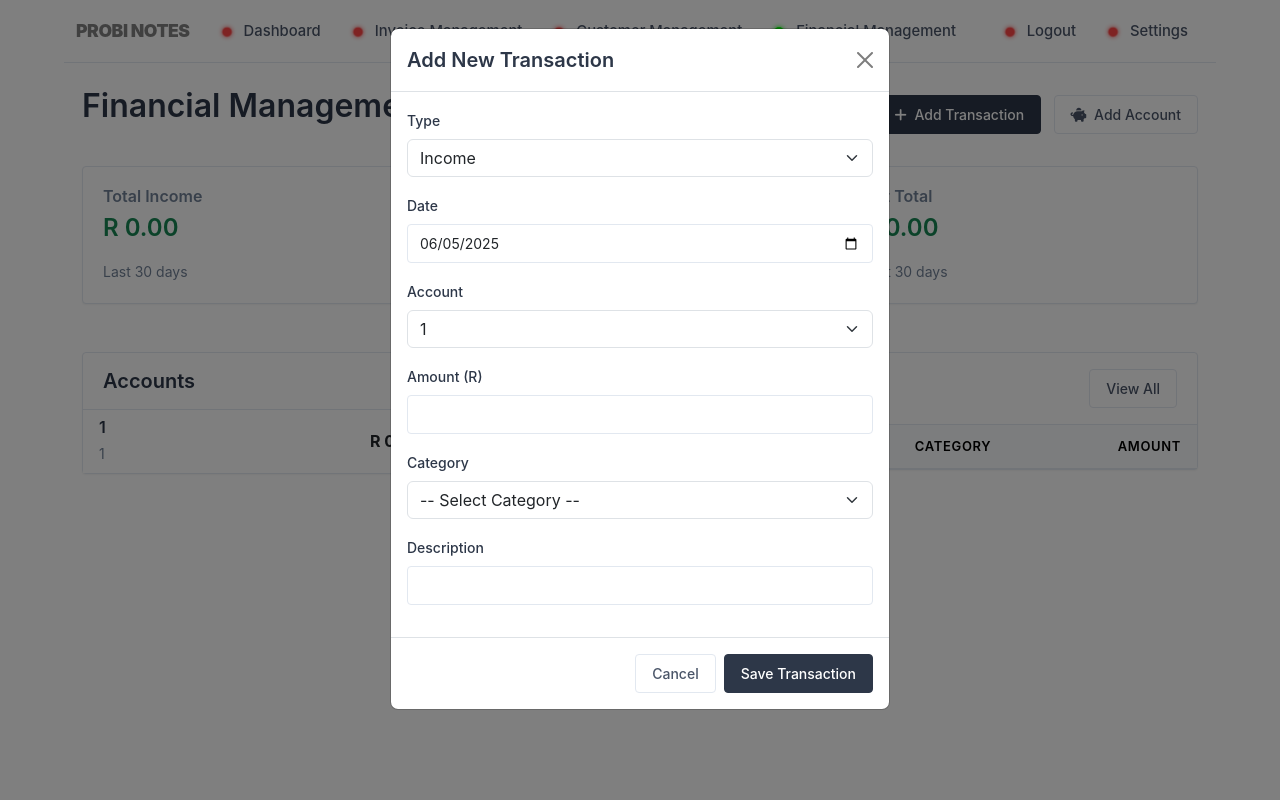
After one commit to Lethokuhle94/business-CRM-general, a PHP site: page /financial/list.php in a window 1280 px wide, after a click on "Add Transaction". The commit adds this page. Run offline with PHP 8.4, Linux system fonts and the light colour scheme; the visitor is signed in with stand-in values (Sample User, id 1); tables that the repository leaves empty or names only in its code hold one stand-in row (values such as "Sample post"); lists and menus that the app fills with data are empty.

Commit message:
FEAT: Add complete financial management module - Added core financial tables (accounts, transactions, categories) - Implemented dashboard with summary widgets - Created transaction/account CRUD operations - Added documentation for users and developers - Integrated with existing navigation system

```diff
--- /dev/null
+++ b/financial/list.php
@@ -0,0 +1,301 @@
+<?php
+require_once '../includes/config.php';
+require_once '../includes/header.php';
+require_once '../includes/navigation.php';
+
+// Check if user is logged in
+if (!isset($_SESSION['user_id'])) {
+    header('Location: /login.php');
+    exit;
+}
+
+// Get all accounts for the user
+$accounts = $pdo->prepare("SELECT * FROM financial_accounts WHERE user_id = ? ORDER BY account_name");
+$accounts->execute([$_SESSION['user_id']]);
+$accounts = $accounts->fetchAll();
+
+// Get all transactions for the user (last 30 days)
+$transactions = $pdo->prepare("
+    SELECT t.*, a.account_name, c.name as category_name
+    FROM transactions t
+    LEFT JOIN financial_accounts a ON t.account_id = a.id
+    LEFT JOIN transaction_categories c ON t.category_id = c.id
+    WHERE t.user_id = ? AND t.transaction_date >= DATE_SUB(CURDATE(), INTERVAL 30 DAY)
+    ORDER BY t.transaction_date DESC
+");
+$transactions->execute([$_SESSION['user_id']]);
+$transactions = $transactions->fetchAll();
+
+// Get all categories for the user
+$categories = $pdo->prepare("SELECT * FROM transaction_categories WHERE user_id = ? OR is_default = TRUE ORDER BY type, name");
+$categories->execute([$_SESSION['user_id']]);
+$categories = $categories->fetchAll();
+
+// Calculate totals
+$incomeTotal = $pdo->prepare("SELECT SUM(amount) as total FROM transactions WHERE user_id = ? AND type = 'income' AND transaction_date >= DATE_SUB(CURDATE(), INTERVAL 30 DAY)");
+$incomeTotal->execute([$_SESSION['user_id']]);
+$incomeTotal = $incomeTotal->fetch()['total'] ?? 0;
+
+$expenseTotal = $pdo->prepare("SELECT SUM(amount) as total FROM transactions WHERE user_id = ? AND type = 'expense' AND transaction_date >= DATE_SUB(CURDATE(), INTERVAL 30 DAY)");
+$expenseTotal->execute([$_SESSION['user_id']]);
+$expenseTotal = $expenseTotal->fetch()['total'] ?? 0;
+
+$netTotal = $incomeTotal - $expenseTotal;
+?>
+
+<div class="container mt-4">
+    <div class="row">
+        <div class="col-md-12">
+            <div class="d-flex justify-content-between align-items-center mb-4">
+                <h2>Financial Management</h2>
+                <div>
+                    <button class="btn btn-primary me-2" data-bs-toggle="modal" data-bs-target="#addTransactionModal">
+                        <i class="fas fa-plus me-1"></i> Add Transaction
+                    </button>
+                    <button class="btn btn-outline-secondary" data-bs-toggle="modal" data-bs-target="#addAccountModal">
+                        <i class="fas fa-piggy-bank me-1"></i> Add Account
+                    </button>
+                </div>
+            </div>
+        </div>
+    </div>
+
+    <!-- Summary Cards -->
+    <div class="row mb-4">
+        <div class="col-md-4">
+            <div class="card">
+                <div class="card-body">
+                    <h6 class="card-title text-muted">Total Income</h6>
+                    <h4 class="text-success">R <?= number_format($incomeTotal, 2) ?></h4>
+                    <small class="text-muted">Last 30 days</small>
+                </div>
+            </div>
+        </div>
+        <div class="col-md-4">
+            <div class="card">
+                <div class="card-body">
+                    <h6 class="card-title text-muted">Total Expenses</h6>
+                    <h4 class="text-danger">R <?= number_format($expenseTotal, 2) ?></h4>
+                    <small class="text-muted">Last 30 days</small>
+                </div>
+            </div>
+        </div>
+        <div class="col-md-4">
+            <div class="card">
+                <div class="card-body">
+                    <h6 class="card-title text-muted">Net Total</h6>
+                    <h4 class="<?= $netTotal >= 0 ? 'text-success' : 'text-danger' ?>">R <?= number_format($netTotal, 2) ?></h4>
+                    <small class="text-muted">Last 30 days</small>
+                </div>
+            </div>
+        </div>
+    </div>
+
+    <div class="row">
+        <!-- Accounts List -->
+        <div class="col-md-4">
+            <div class="card">
+                <div class="card-header d-flex justify-content-between align-items-center">
+                    <h5 class="mb-0">Accounts</h5>
+                    <span class="badge bg-primary"><?= count($accounts) ?></span>
+                </div>
+                <div class="card-body p-0">
+                    <div class="list-group list-group-flush">
+                        <?php foreach ($accounts as $account): ?>
+                        <div class="list-group-item d-flex justify-content-between align-items-center">
+                            <div>
+                                <h6 class="mb-1"><?= htmlspecialchars($account['account_name']) ?></h6>
+                                <small class="text-muted"><?= ucfirst(str_replace('_', ' ', $account['account_type'])) ?></small>
+                            </div>
+                            <span class="fw-bold">R <?= number_format($account['current_balance'], 2) ?></span>
+                        </div>
+                        <?php endforeach; ?>
+                    </div>
+                </div>
+            </div>
+        </div>
+
+        <!-- Recent Transactions -->
+        <div class="col-md-8">
+            <div class="card">
+                <div class="card-header d-flex justify-content-between align-items-center">
+                    <h5 class="mb-0">Recent Transactions</h5>
+                    <div>
+                        <a href="#" class="btn btn-sm btn-outline-secondary">View All</a>
+                    </div>
+                </div>
+                <div class="card-body p-0">
+                    <div class="table-responsive">
+                        <table class="table table-hover mb-0">
+                            <thead class="table-light">
+                                <tr>
+                                    <th>Date</th>
+                                    <th>Description</th>
+                                    <th>Account</th>
+                                    <th>Category</th>
+                                    <th class="text-end">Amount</th>
+                                </tr>
+                            </thead>
+                            <tbody>
+                                <?php foreach ($transactions as $transaction): ?>
+                                <tr>
+                                    <td><?= date('d M Y', strtotime($transaction['transaction_date'])) ?></td>
+                                    <td><?= htmlspecialchars($transaction['description']) ?></td>
+                                    <td><?= htmlspecialchars($transaction['account_name']) ?></td>
+                                    <td><?= $transaction['category_name'] ?? '-' ?></td>
+                                    <td class="text-end <?= $transaction['type'] === 'income' ? 'text-success' : 'text-danger' ?>">
+                                        <?= $transaction['type'] === 'income' ? '+' : '-' ?> R <?= number_format($transaction['amount'], 2) ?>
+                                    </td>
+                                </tr>
+                                <?php endforeach; ?>
+                            </tbody>
+                        </table>
+                    </div>
+                </div>
+            </div>
+        </div>
+    </div>
+</div>
+
+<!-- Add Transaction Modal -->
+<div class="modal fade" id="addTransactionModal" tabindex="-1" aria-labelledby="addTransactionModalLabel" aria-hidden="true">
+    <div class="modal-dialog">
+        <div class="modal-content">
+            <div class="modal-header">
+                <h5 class="modal-title" id="addTransactionModalLabel">Add New Transaction</h5>
+                <button type="button" class="btn-close" data-bs-dismiss="modal" aria-label="Close"></button>
+            </div>
+            <form action="process_transaction.php" method="POST">
+                <div class="modal-body">
+                    <input type="hidden" name="user_id" value="<?= $_SESSION['user_id'] ?>">
+                    <div class="mb-3">
+                        <label for="transactionType" class="form-label">Type</label>
+                        <select class="form-select" id="transactionType" name="type" required>
+                            <option value="income">Income</option>
+                            <option value="expense">Expense</option>
+                            <option value="transfer">Transfer</option>
+                        </select>
+                    </div>
+                    <div class="mb-3">
+                        <label for="transactionDate" class="form-label">Date</label>
+                        <input type="date" class="form-control" id="transactionDate" name="transaction_date" value="<?= date('Y-m-d') ?>" required>
+                    </div>
+                    <div class="mb-3">
+                        <label for="transactionAccount" class="form-label">Account</label>
+                        <select class="form-select" id="transactionAccount" name="account_id" required>
+                            <?php foreach ($accounts as $account): ?>
+                            <option value="<?= $account['id'] ?>"><?= htmlspecialchars($account['account_name']) ?></option>
+                            <?php endforeach; ?>
+                        </select>
+                    </div>
+                    <div class="mb-3">
+                        <label for="transactionAmount" class="form-label">Amount (R)</label>
+                        <input type="number" step="0.01" class="form-control" id="transactionAmount" name="amount" required>
+                    </div>
+                    <div class="mb-3">
+                        <label for="transactionCategory" class="form-label">Category</label>
+                        <select class="form-select" id="transactionCategory" name="category_id">
+                            <option value="">-- Select Category --</option>
+                            <?php foreach ($categories as $category): ?>
+                            <option value="<?= $category['id'] ?>" data-type="<?= $category['type'] ?>"><?= htmlspecialchars($category['name']) ?></option>
+                            <?php endforeach; ?>
+                        </select>
+                    </div>
+                    <div class="mb-3">
+                        <label for="transactionDescription" class="form-label">Description</label>
+                        <input type="text" class="form-control" id="transactionDescription" name="description">
+                    </div>
+                </div>
+                <div class="modal-footer">
+                    <button type="button" class="btn btn-outline-secondary" data-bs-dismiss="modal">Cancel</button>
+                    <button type="submit" class="btn btn-primary">Save Transaction</button>
+                </div>
+            </form>
+        </div>
+    </div>
+</div>
+
+<!-- Add Account Modal -->
+<div class="modal fade" id="addAccountModal" tabindex="-1" aria-labelledby="addAccountModalLabel" aria-hidden="true">
+    <div class="modal-dialog">
+        <div class="modal-content">
+            <div class="modal-header">
+                <h5 class="modal-title" id="addAccountModalLabel">Add New Account</h5>
+                <button type="button" class="btn-close" data-bs-dismiss="modal" aria-label="Close"></button>
+            </div>
+            <form action="process_account.php" method="POST">
+                <div class="modal-body">
+                    <input type="hidden" name="user_id" value="<?= $_SESSION['user_id'] ?>">
+                    <div class="mb-3">
+                        <label for="accountName" class="form-label">Account Name</label>
+                        <input type="text" class="form-control" id="accountName" name="account_name" required>
+                    </div>
+                    <div class="mb-3">
+                        <label for="accountType" class="form-label">Account Type</label>
+                        <select class="form-select" id="accountType" name="account_type" required>
+                            <option value="bank">Bank Account</option>
+                            <option value="cash">Cash</option>
+                            <option value="credit_card">Credit Card</option>
+                            <option value="investment">Investment</option>
+                            <option value="loan">Loan</option>
+                            <option value="other">Other</option>
+                        </select>
+                    </div>
+                    <div class="mb-3">
+                        <label for="accountNumber" class="form-label">Account Number (Optional)</label>
+                        <input type="text" class="form-control" id="accountNumber" name="account_number">
+                    </div>
+                    <div class="mb-3">
+                        <label for="bankName" class="form-label">Bank Name (Optional)</label>
+                        <input type="text" class="form-control" id="bankName" name="bank_name">
+                    </div>
+                    <div class="mb-3">
+                        <label for="openingBalance" class="form-label">Opening Balance (R)</label>
+                        <input type="number" step="0.01" class="form-control" id="openingBalance" name="opening_balance" value="0.00" required>
+                    </div>
+                    <div class="mb-3">
+                        <label for="accountDescription" class="form-label">Description (Optional)</label>
+                        <textarea class="form-control" id="accountDescription" name="description" rows="2"></textarea>
+                    </div>
+                </div>
+                <div class="modal-footer">
+                    <button type="button" class="btn btn-outline-secondary" data-bs-dismiss="modal">Cancel</button>
+                    <button type="submit" class="btn btn-primary">Save Account</button>
+                </div>
+            </form>
+        </div>
+    </div>
+</div>
+
+<script>
+document.addEventListener('DOMContentLoaded', function() {
+    // Update category options based on transaction type
+    const typeSelect = document.getElementById('transactionType');
+    const categorySelect = document.getElementById('transactionCategory');
+
+    typeSelect.addEventListener('change', function() {
+        const selectedType = this.value;
+        const options = categorySelect.querySelectorAll('option');
+
+        options.forEach(option => {
+            if (option.value === '') return;
+
+            const optionType = option.dataset.type;
+            if (selectedType === 'income' && optionType === 'income') {
+                option.style.display = '';
+            } else if (selectedType === 'expense' && optionType === 'expense') {
+                option.style.display = '';
+            } else if (selectedType === 'transfer') {
+                option.style.display = 'none';
+            } else {
+                option.style.display = 'none';
+            }
+        });
+
+        // Reset to default option
+        categorySelect.value = '';
+    });
+});
+</script>
+
+<?php require_once '../includes/footer.php'; ?>
--- a/includes/navigation.php
+++ b/includes/navigation.php
@@ -30,6 +30,13 @@
                         <a class="nav-link" href="/clients/list.php">
                             <span class="nav-led" data-target="clients-led"></span>
                             Customer Management
+                        </a>
+                    </li>
+
+                    <li class="nav-item">
+                        <a class="nav-link" href="/financial/list.php">
+                            <span class="nav-led" data-target="finance-led"></span>
+                            Financial Management
                         </a>
                     </li>
 
```
Also changed, not shown: Documentation/financial.md (added, +118 -0 lines), financial/process_account.php (added, +45 -0 lines), financial/process_transaction.php (added, +60 -0 lines), Documentation/deepseek_mermaid_20250610_6b8142.svg (added), Documentation/deepseek_mermaid_20250610_efded3.png (added), 1 other file.
